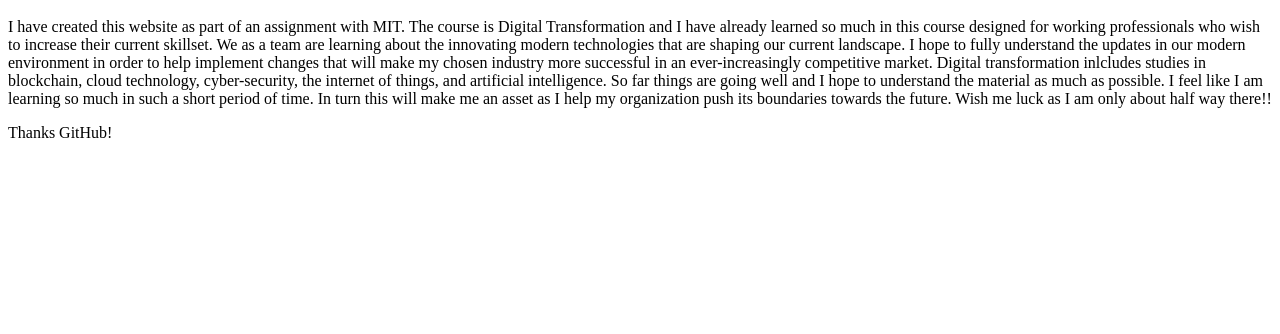
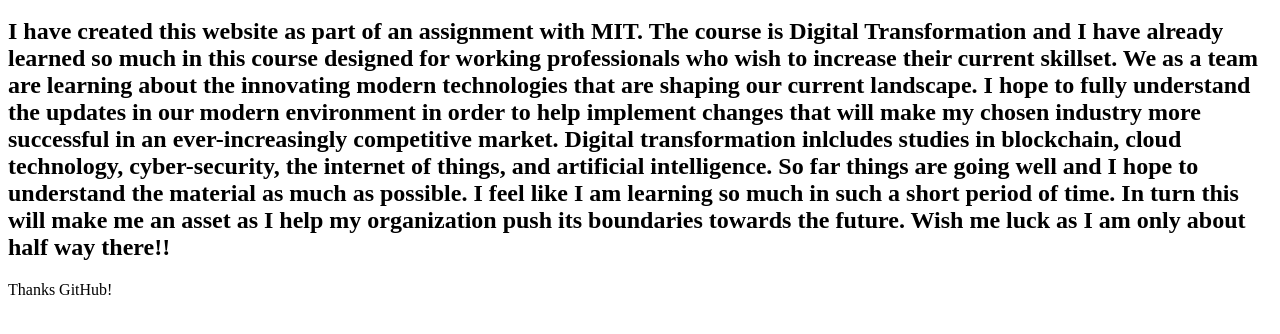
Before and after one commit to 808KCAR/Practice-File, a plain HTML site: page index.html in a window 1280 px wide. Shown: the part 48-382 px from the top of the page. Drawn offline with Linux system fonts and the light colour scheme.

Commit message:
Update index.html

```diff
--- a/index.html
+++ b/index.html
@@ -1,6 +1,6 @@
 <html>
 <h1> This is my first page with GitHub Pages </h1>
-  I have created this website as part of an assignment with MIT. The course is Digital Transformation
+  <h2>I have created this website as part of an assignment with MIT. The course is Digital Transformation
   and I have already learned so much in this course designed for working professionals who wish to increase
   their current skillset. We as a team are learning about the innovating modern technologies that are shaping
   our current landscape. I hope to fully understand the updates in our modern environment in order to help
@@ -9,6 +9,6 @@
   of things, and artificial intelligence. So far things are going well and I hope to understand the material
   as much as possible. I feel like I am learning so much in such a short period of time. In turn this will make
   me an asset as I help my organization push its boundaries towards the future. Wish me luck as I am only about
-  half way there!!
+  half way there!!</h2>
 <p>Thanks GitHub!</p>
 </html>
```
